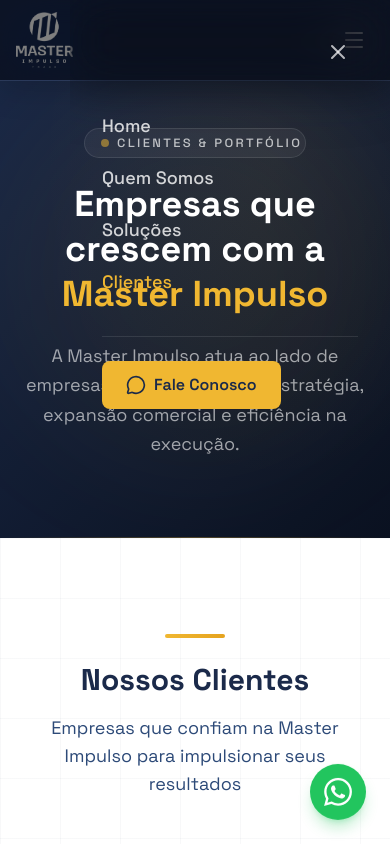
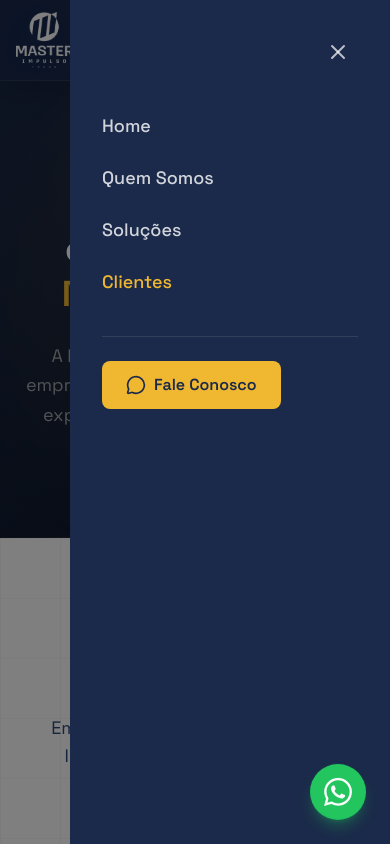
Before and after one commit to GabrielVinhati/master, a plain HTML site: page clientes.html in a window 390 px wide. Both pictures are taken after a click on the button "Menu". Shown: the top 844 px of the page. Drawn offline with nearby package versions, Linux system fonts and the light colour scheme.

Commit message:
ajustes mobile

```diff
--- a/clientes.html
+++ b/clientes.html
@@ -3,7 +3,7 @@
 <head>
   <meta charset="UTF-8">
   <meta name="viewport" content="width=device-width, initial-scale=1.0">
-  <title>Clientes & Portfólio | Master Impulso</title>
+  <title>Clientes e Portfólio | Master Impulso</title>
   <meta name="description" content="Conheça os clientes da Master Impulso. Atuamos ao lado de empresas que buscam mais estratégia, expansão comercial e eficiência na execução.">
 
   <script src="https://cdn.tailwindcss.com"></script>
@@ -35,7 +35,7 @@
       font-family: 'Space Grotesk', system-ui, sans-serif;
       letter-spacing: 0.18em;
       transform: scaleX(1.08);
-      transform-origin: left;
+      transform-origin: center;
       text-transform: uppercase;
       font-weight: 500;
     }
@@ -57,8 +57,9 @@
     .nav-link::after { content:''; position:absolute; bottom:-4px; left:50%; width:0; height:2px; background:#F0B731; transition: all 0.3s ease; transform: translateX(-50%); }
     .nav-link:hover::after, .nav-link.active::after { width: 100%; }
 
-    .mobile-menu { transform: translateX(100%); transition: transform 0.3s cubic-bezier(0.4,0,0.2,1); }
+    .mobile-menu { transform: translateX(100%); transition: transform 0.3s cubic-bezier(0.4,0,0.2,1); background: #1B2A4A !important; }
     .mobile-menu.open { transform: translateX(0); }
+    .mobile-overlay-bg { backdrop-filter: none !important; -webkit-backdrop-filter: none !important; }
 
     .whatsapp-float { position: fixed; bottom: 24px; right: 24px; z-index: 999; animation: float-btn 3s ease-in-out infinite; }
     @keyframes float-btn { 0%, 100% { transform: translateY(0); } 50% { transform: translateY(-6px); } }
@@ -93,7 +94,10 @@
         </button>
       </div>
     </div>
-    <div id="mobile-menu" class="mobile-menu fixed top-0 right-0 h-screen w-80 bg-navy-800/98 backdrop-blur-xl z-50 lg:hidden">
+  </nav>
+
+  <!-- Mobile Menu (outside nav to avoid backdrop-filter stacking context) -->
+  <div id="mobile-menu" class="mobile-menu fixed top-0 right-0 h-screen w-80 z-[60] lg:hidden">
     <div class="flex flex-col p-8 h-full">
       <div class="flex justify-end mb-10">
         <button id="mobile-close-btn" class="text-white/70 hover:text-white p-2 rounded-lg hover:bg-white/10 transition-colors" aria-label="Fechar menu"><i data-lucide="x" class="w-6 h-6"></i></button>
@@ -109,8 +113,7 @@
       </div>
     </div>
   </div>
-    <div id="mobile-overlay" class="fixed inset-0 bg-black/50 z-40 hidden lg:hidden"></div>
-  </nav>
+  <div id="mobile-overlay" class="fixed inset-0 bg-black/50 z-[55] hidden lg:hidden"></div>
 
 
   <!-- PAGE HERO -->
@@ -120,7 +123,7 @@
       <div data-aos="fade-up" class="text-center">
         <div class="inline-flex items-center gap-2 bg-white/5 border border-white/10 rounded-full px-4 py-1.5 mb-6">
           <span class="w-2 h-2 bg-gold-300 rounded-full animate-pulse"></span>
-          <span class="detail-text text-white/70 text-xs">Clientes & Portfólio</span>
+          <span class="detail-text text-white/70 text-xs">Clientes e Portfólio</span>
         </div>
         <h1 class="font-heading text-4xl sm:text-5xl lg:text-6xl font-bold text-white leading-tight mb-6">
           Empresas que crescem com a <span class="text-gold-300">Master Impulso</span>
```
Also changed, not shown: contato.html (+7 -5 lines), index.html (+7 -6 lines), quem-somos.html (+7 -5 lines), solucoes.html (+7 -5 lines). Lines whose indentation alone changed are shown as unchanged.
